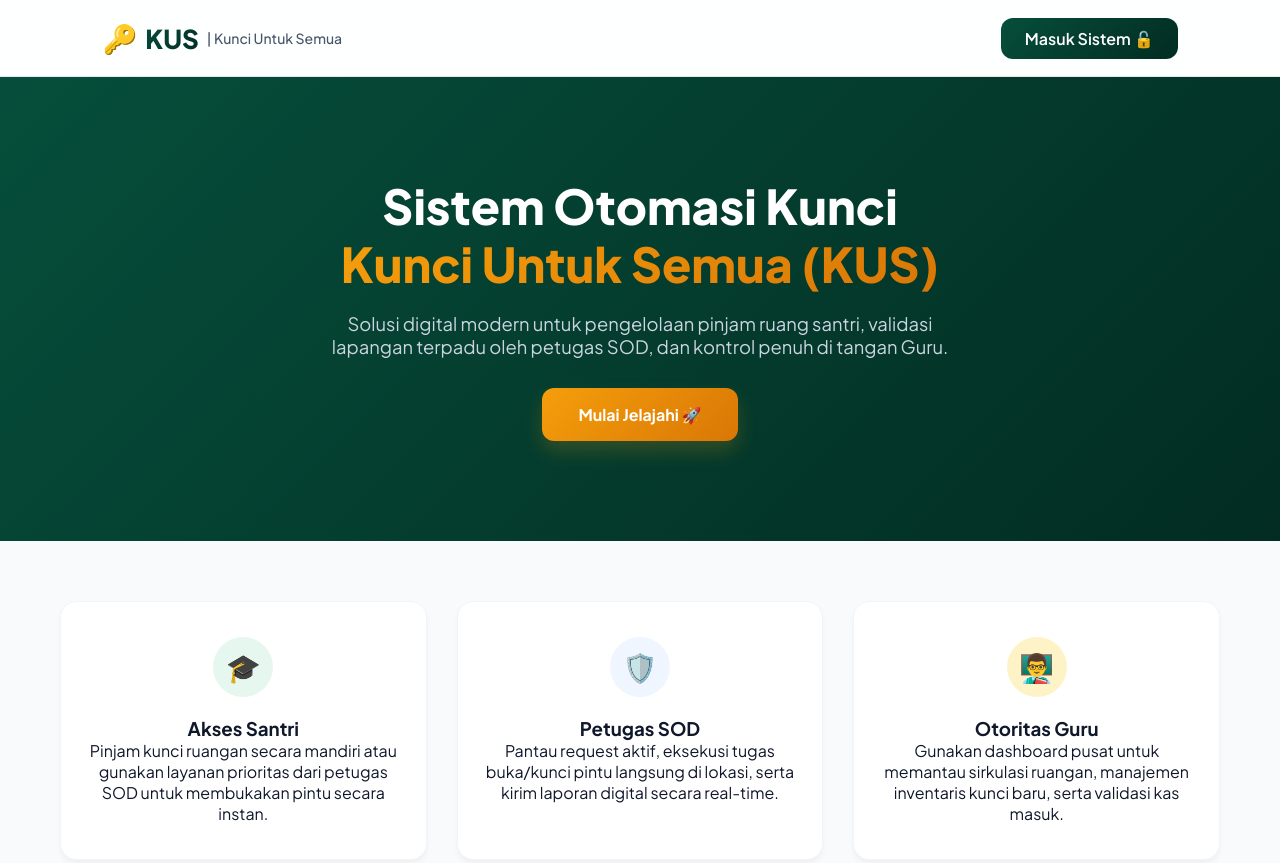
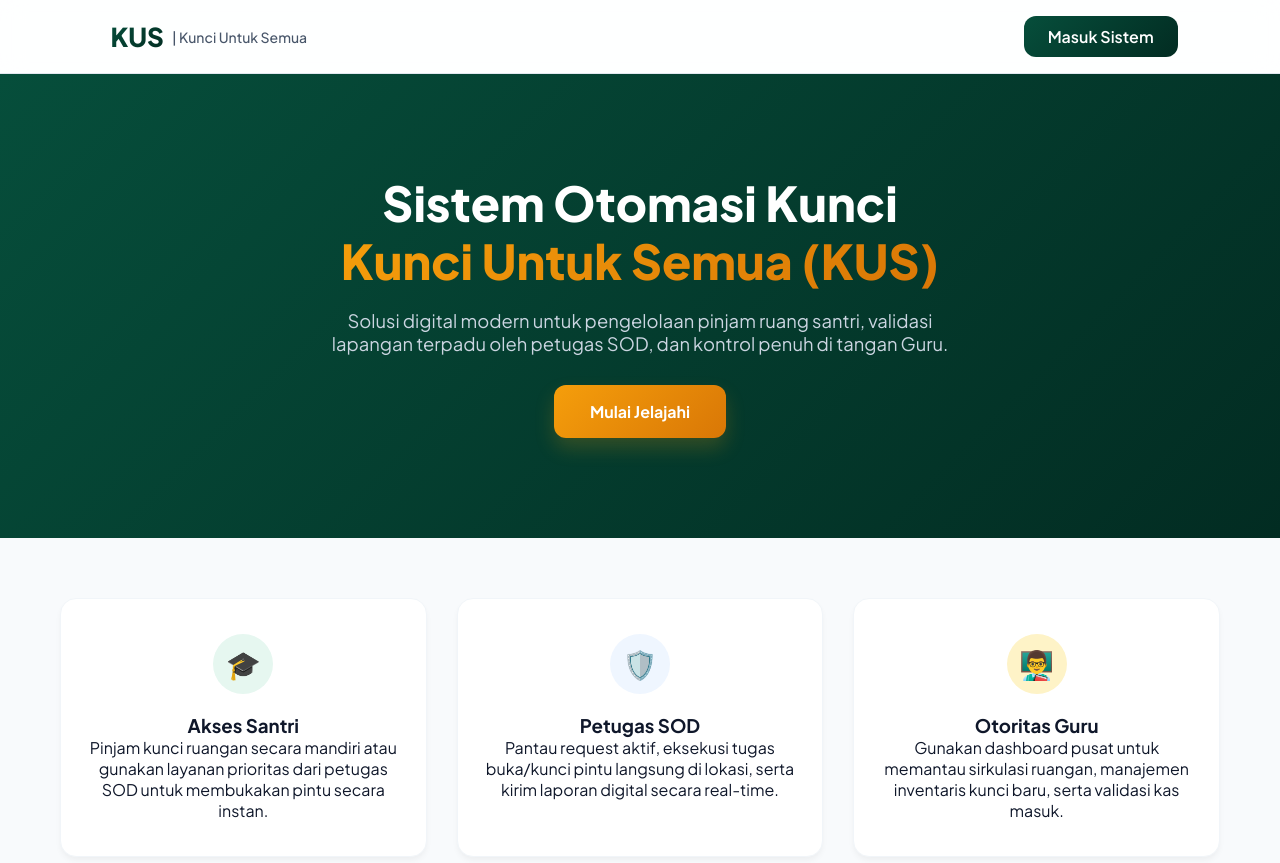
Before and after one commit to Danen24/KunciUntukSemua, a plain HTML site: page index.html in a window 1280 px wide. Shown: the top 863 px of the page. Drawn offline with Linux system fonts and the light colour scheme.

Commit message:
launchhhh

```diff
--- a/index.html
+++ b/index.html
@@ -10,12 +10,12 @@
 
     <nav class="navbar animate-fade-down">
         <div class="nav-brand">
-            <span style="font-size: 28px;">🔑</span>
+            <span style="font-size: 28px;"></span>
             <span class="brand-text">KUS</span>
             <span class="brand-desc">| Kunci Untuk Semua</span>
         </div>
         <div class="nav-links">
-            <a href="login.html" class="btn-login-nav">Masuk Sistem 🔓</a>
+            <a href="login.html" class="btn-login-nav">Masuk Sistem </a>
         </div>
     </nav>
 
@@ -24,7 +24,7 @@
             <h1>Sistem Otomasi Kunci <br><span class="text-gradient">Kunci Untuk Semua (KUS)</span></h1>
             <p>Solusi digital modern untuk pengelolaan pinjam ruang santri, validasi lapangan terpadu oleh petugas SOD, dan kontrol penuh di tangan Guru.</p>
             <div class="hero-action">
-                <a href="login.html" class="btn-hero-cta">Mulai Jelajahi 🚀</a>
+                <a href="login.html" class="btn-hero-cta">Mulai Jelajahi </a>
             </div>
         </div>
     </header>
```
Also changed, not shown: login.html (+2 -2 lines).
